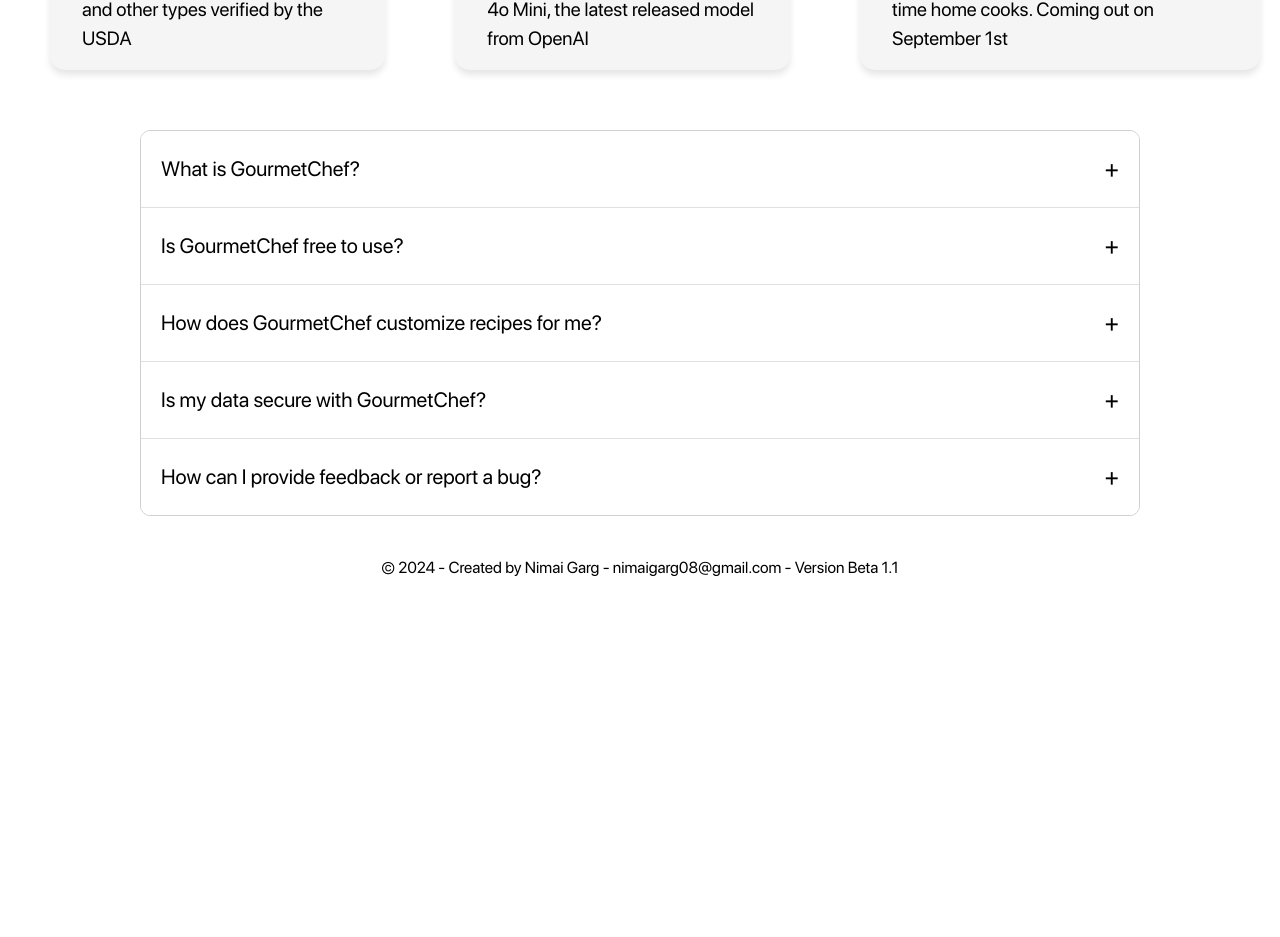
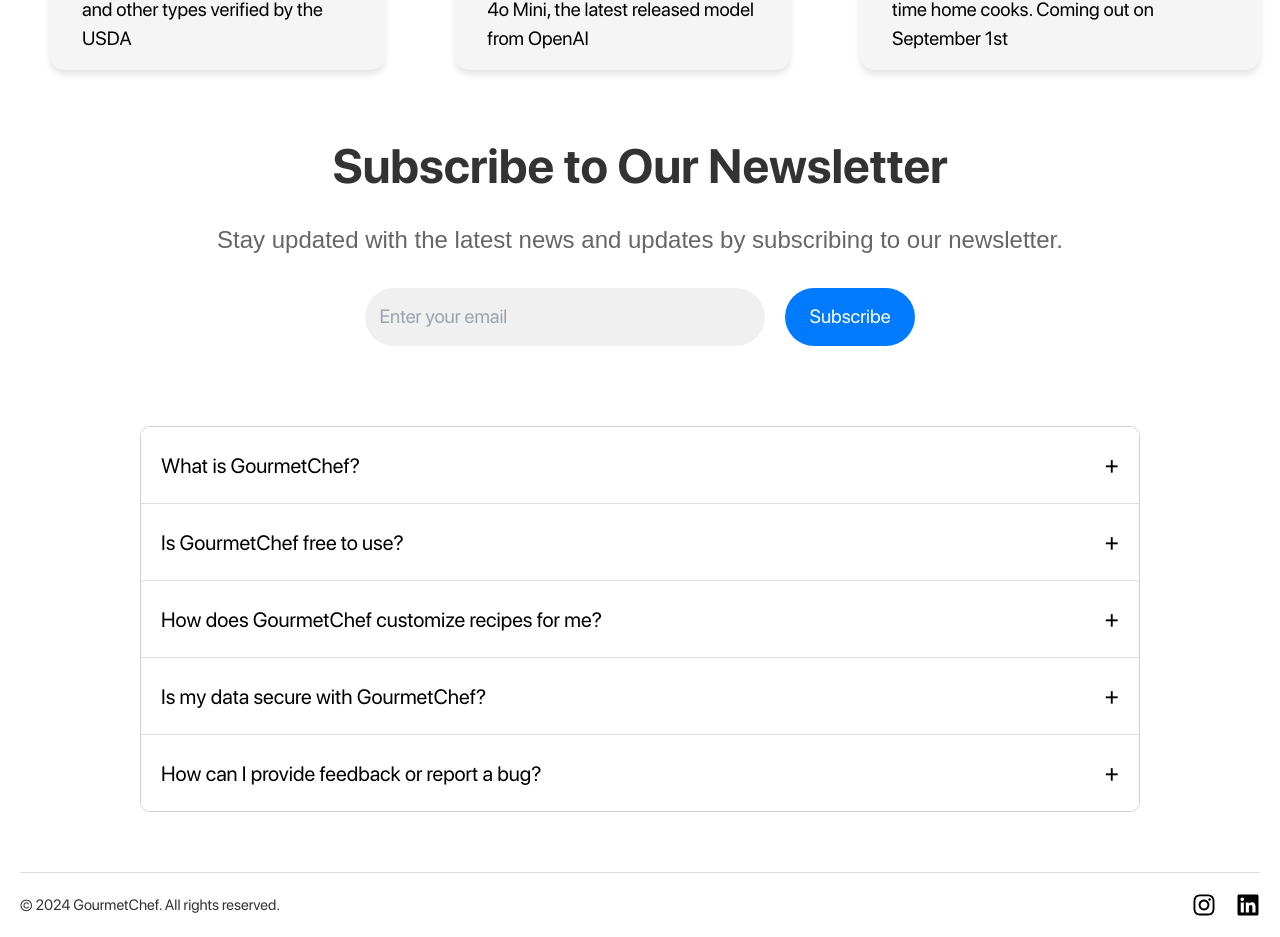
Before and after one commit to nimai-garg/gourmetai, a React (Create React App) app: page / in a window 1280 px wide. Shown: the part 1373-2310 px from the top of the page. Before the commit the page ends 1977 px from the top, so only its background shows below. Built offline with nearby package versions, Linux system fonts and the light colour scheme; no server answers; the HTML template or start-up script is replaced by a standard one; a web font is replaced by a local one.

Commit message:
Mailchimp Part 1

```diff
--- a/package.json
+++ b/package.json
@@ -11,16 +11,19 @@
     "@testing-library/react": "^13.4.0",
     "@testing-library/user-event": "^13.5.0",
     "auth": "^1.0.2",
-    "axios": "^1.7.2",
+    "axios": "^1.7.6",
     "body-parser": "^1.20.2",
     "class-variance-authority": "^0.7.0",
     "clsx": "^2.1.1",
     "cors": "^2.8.5",
+    "dotenv": "^16.4.5",
     "expo": "^51.0.28",
     "express": "^4.19.2",
     "firebase": "^10.12.2",
     "geist": "^1.3.1",
     "lucide-react": "^0.428.0",
+    "mailchimp-api-v3": "^1.15.0",
+    "node-fetch": "^3.3.2",
     "path-browserify": "^1.0.1",
     "react": "^18.3.1",
     "react-dom": "^18.3.1",
--- a/src/views/Landing.jsx
+++ b/src/views/Landing.jsx
@@ -1,5 +1,6 @@
 import React, { useState, useRef } from 'react';
 import styled, { keyframes } from 'styled-components';
+import axios from 'axios';
 import logoImage from '../images/logo.png';
 import mockupImage from '../images/mockup.png';
 import { useNavigate, Link } from 'react-router-dom';
@@ -17,17 +18,17 @@
 import '../fonts/SFPro-UltraLightItalic.OTF';
 import '../fonts/fonts.css';
 import hamburgerIcon from '../images/hamburger-icon.svg'; // Update with the path to your hamburger icon
+import { FaInstagram, FaLinkedin, FaCheck } from 'react-icons/fa';
 
-const fadeInAnimation = keyframes`
-  0% {
-    opacity: 0;
-  }
-  100% {
-    opacity: 1;
-  }
-`;
+// const fadeInAnimation = keyframes`
+//   0% {
+//     opacity: 0;
+//   }
+//   100% {
+//     opacity: 1;
+//   }
+// `;
 
-/* Page Container */
 const PageContainer = styled.div`
   display: flex;
   flex-direction: column;
@@ -36,12 +37,11 @@
   padding: 0;
   margin: 0;
   overflow-x: hidden; /* Prevent horizontal overflow */
-  animation: ${fadeInAnimation} ease 0.6s;
-  animation-iteration-count: 1;
-  animation-fill-mode: forwards;
+  // animation: ease 0.5s;
+  // animation-iteration-count: 1;
+  // animation-fill-mode: forwards;
 `;
 
-/* Header Container with gradient */
 const HeaderContainer = styled.div`
   background: #fff;
   display: flex;
@@ -260,7 +260,7 @@
 const FeatureHeader = styled.h2`
   background: #fff;
   font-size: 3rem;
-  font-family: 'Geist Sans', sans-serif;
+  font-family: 'SFPro-Bold', sans-serif;
   font-weight: 600;
   justify-content: center;
   align-items: center;
@@ -341,20 +341,45 @@
   }
 `;
 
-const Footer = styled.p`
-  justify-content: center;
-  align-items: center;
+const Footer = styled.footer`
+  width: 100%;
+  padding: 20px;
+  box-sizing: border-box;
+`;
+
+const FooterLine = styled.div`
+  width: 100%;
+  height: 1px;
+  background-color: rgba(27, 31, 35, 0.15);
+  margin-bottom: 20px;
+`;
+
+const FooterContent = styled.div`
   display: flex;
-  color: #000;
+  justify-content: space-between;  /* Aligns text left and icons right */
+  align-items: center;  /* Vertically centers content */
+  width: 100%;
+`;
+
+const FooterText = styled.p`
   font-family: 'SFPro-Regular', sans-serif;
+  font-size: 15px;
+  color: #333;
+  margin: 0;
+`;
+
+const SocialMediaIcons = styled.div`
+  display: flex;
+  gap: 20px; /* Space between the icons */
+`;
+
+const IconStyle = styled.a`
+  color: black;
+  font-size: 24px;
+  text-decoration: none;
 
   &:hover {
-    font-family: 'SFPro-Bold', sans-serif;
-    cursor: pointer;
-  }
-
-  @media (max-width: 768px) {
-    font-size: 0.9rem;
+    color: grey;
   }
 `;
 
@@ -499,41 +524,184 @@
   }
 `;
 
-// Define the fade-in animation
-// const fadeIn = keyframes`
-//   0% { opacity: 0; }
-//   100% { opacity: 1; }
-// `;
+const NewsletterContainer = styled.div`
+  display: flex;
+  flex-direction: column;
+  align-items: center;
+  padding: 40px;
+  background-color: #ffffff;
+  border-radius: 10px;
+`;
 
-// const HeaderLine = styled.h1`
-//   animation: ${fadeIn} 5s forwards;
-//   font-family: 'SFPro-Regular', sans-serif;
-// `;
+const NewsletterTitle = styled.h1`
+  font-size: 3rem;
+  color: #333;
+  margin-bottom: 20px;
+  font-family: 'SFPro-Bold', sans-serif;
+`;
+
+const Description = styled.p`
+  font-size: 1.5rem;
+  color: #666;
+  text-align: center;
+  margin-bottom: 30px;
+`;
+
+const Form = styled.form`
+  display: flex;
+  align-items: center;
+`;
+
+const InputField = styled.input`
+  padding: 15px;
+  font-size: 1.2rem;
+  background-color: #f0f0f0;
+  border: none;
+  border-radius: 30px;
+  margin-right: 20px;
+  width: 400px;
+  font-family: 'SFPro-Regular', sans-serif;
+
+  &:focus {
+    outline: none;
+    box-shadow: 0 0 0 3px #007bff; /* Add a consistent blue shadow on focus */
+  }
+`;
+
+const SubmitButton = styled.button`
+  padding: 15px 25px;
+  font-size: 1.2rem;
+  color: #fff;
+  background-color: #007bff;
+  border: none;
+  border-radius: 30px;
+  cursor: pointer;
+  font-family: 'SFPro-Regular', sans-serif;
+
+  &:hover {
+    background-color: #0056b3;
+  }
+`;
+
+const flyIn = keyframes`
+  0% {
+    transform: translateY(-100%);
+    opacity: 0;
+  }
+  100% {
+    transform: translateY(0);
+    opacity: 1;
+  }
+`;
+
+const flyOut = keyframes`
+  0% {
+    transform: translateY(0);
+    opacity: 1;
+  }
+  100% {
+    transform: translateY(-100%);
+    opacity: 0;
+  }
+`;
+
+const AlertBox = styled.div`
+  position: fixed;
+  top: 10px;
+  left: 50%;
+  transform: translateX(-50%);
+  background-color: rgba(210, 245, 210, 0.3);
+  color: white;
+  padding: 15px 30px;
+  border-radius: 5px;
+  box-shadow: 0 2px 10px rgba(0, 0, 0, 0.1);
+  z-index: 1000;
+  display: flex;
+  align-items: center;
+  font-size: 1rem;
+  color: #006400;
+  animation: ${({ animateOut }) => (animateOut ? flyOut : flyIn)} 0.5s ease-out forwards;
+`;
+
+const IconWrapper = styled.div`
+  margin-right: 10px;
+  display: flex;
+  align-items: center;
+  font-size: 24px;
+`;
 
 const Landing = () => {
   const navigate = useNavigate();
+  const [openSections, setOpenSections] = useState([]);
+  const [isOpen, setIsOpen] = useState(false);
+  const toggleMenu = () => setIsOpen(!isOpen);
+  const secondDivRef = useRef(null);
+  const [email, setEmail] = useState('');
+  const [message, setMessage] = useState('');
+  const [showAlert, setShowAlert] = useState(false);
+  const [animateOut, setAnimateOut] = useState(false);
 
   const handleActionButton = () => {
     navigate('/login');
   }
 
-  const secondDivRef = useRef(null);
+  const handleSubmit = async (e) => {
+    e.preventDefault();
+    try {
+        const response = await axios.post('http://localhost:3001/subscribe', { email });
+        setMessage(response.data);
+        setEmail('');
+
+        setShowAlert(true);
+        setAnimateOut(false);
+
+        // Stay visible for 2 seconds, then trigger the fly out
+        setTimeout(() => {
+          setAnimateOut(true);
+        }, 2000); // Wait for 2 seconds before transitioning out
+
+        // Hide after the fly out animation
+        setTimeout(() => {
+          setShowAlert(false);
+        }, 2500); // Total wait time + fly-out duration
+    } catch (error) {
+        setMessage('Subscription failed');
+        setShowAlert(true);
+        setAnimateOut(false);
+
+        // Stay visible for 2 seconds, then trigger the fly out
+        setTimeout(() => {
+          setAnimateOut(true);
+        }, 2000); // Wait for 2 seconds before transitioning out
+
+        // Hide after the fly out animation
+        setTimeout(() => {
+          setShowAlert(false);
+        }, 2500); // Total wait time + fly-out duration
+    }
+  };
+
+  const CustomAlert = ({ message, show }) => {
+    return (
+      <>
+        {show && (
+          <AlertBox>
+            <IconWrapper>
+              {/* <AiOutlineExclamationCircle /> */}
+              <FaCheck />
+            </IconWrapper>
+            {message}
+          </AlertBox>
+        )}
+      </>
+    );
+  };
 
   const handleLearnMore = () => {
     if (secondDivRef.current) {
       secondDivRef.current.scrollIntoView({ behavior: 'smooth' });
     }
   }
-
-  // const handlePricingButton = () => {
-  //   navigate('/pricing');
-  // }
-
-  const handleFooter = () => {
-    window.open('https://linkedin.com/in/nimaigarg', '_blank');
-  }
-
-  const [openSections, setOpenSections] = useState([]);
 
   const toggleAccordion = (index) => {
     if (openSections.includes(index)) {
@@ -551,35 +719,8 @@
     { title: "How can I provide feedback or report a bug?", content: "You can provide feedback or report bugs directly through the app by navigating to the 'Feedback' section. Alternatively, you can email us at nimaigarg08@gmail.com" }
   ];
 
-  const [isOpen, setIsOpen] = useState(false);
-
-  const toggleMenu = () => setIsOpen(!isOpen);
-
-  // const headers = [
-  //   "Personalize your",
-  //   "Calories",
-  //   "Protein",
-  //   "Nutritional Goals",
-  //   "Available Ingredients",
-  //   "Cuisine Preferences",
-  //   "and more!"
-  // ];
-
-  // const [currentHeader, setCurrentHeader] = useState(0);
-
-  // useEffect(() => {
-  //   const interval = setInterval(() => {
-  //     setCurrentHeader(prevHeader => (prevHeader + 1) % headers.length);
-  //   }, 1500); // Switch header every 3 seconds
-
-  //   return () => clearInterval(interval); // Clean up the interval on component unmount
-  // }, [headers.length]);
-
   return (
-
     <PageContainer>
-
-
       <HeaderContainer>
         <Header>
           <Logo src={logoImage} alt="GourmetChef Logo" />
@@ -618,26 +759,12 @@
               <RightCenterTextButton onClick={handleLearnMore}>Learn more</RightCenterTextButton>
           </CenterTextButtonDiv>
 
-          {/* <HeaderLine>
-            {headers[currentHeader]}
-          </HeaderLine> */}
-
           <ImageContainer>
             <MockupImage src={mockupImage} alt="GourmetChef Mockup" />
           </ImageContainer>
 
         </LeftLandingContainer>
       </LandingContainer>
-
-      {/*
-        <RightLandingContainer>
-          <MockupImage src={mockupImage} alt="GourmetChef Mockup" />
-        </RightLandingContainer>
-          <div></div>
-
-      <ScrollDownContainer>
-        <ScrollDownText>Scroll down for more information!</ScrollDownText>
-      </ScrollDownContainer> */}
 
       <FeatureHeader ref={secondDivRef}>Take a look at the features</FeatureHeader>
 
@@ -659,6 +786,27 @@
         <br></br>
       </SecondDiv>
 
+      <NewsletterContainer>
+        <NewsletterTitle>Subscribe to Our Newsletter</NewsletterTitle>
+        <Description>Stay updated with the latest news and updates by subscribing to our newsletter.</Description>
+        <Form onSubmit={handleSubmit}>
+          <InputField
+            type="email"
+            value={email}
+            onChange={(e) => setEmail(e.target.value)}
+            placeholder="Enter your email"
+            required
+          />
+          <SubmitButton type="submit">Subscribe</SubmitButton>
+        </Form>
+        {showAlert && !animateOut && (
+        <CustomAlert
+          message="Subscribed!"
+          show={showAlert}
+        />
+      )}
+    </NewsletterContainer>
+
       <AccordionContainer>
         {data.map((item, index) => (
           <AccordionItem key={index}>
@@ -673,8 +821,23 @@
         ))}
       </AccordionContainer>
 
-      <Footer onClick={handleFooter}>© 2024 - Created by Nimai Garg - nimaigarg08@gmail.com - Version Beta 1.1</Footer>
-      <br></br>
+      <Footer>
+        <FooterLine />
+          <FooterContent>
+            <FooterText>© 2024 GourmetChef. All rights reserved.</FooterText>
+            <SocialMediaIcons>
+
+              <IconStyle href="https://www.instagram.com" target="_blank" rel="noopener noreferrer">
+                <FaInstagram />
+              </IconStyle>
+
+              <IconStyle href="https://www.linkedin.com/company/gourmetchefapp" target="_blank" rel="noopener noreferrer">
+                <FaLinkedin />
+              </IconStyle>
+
+            </SocialMediaIcons>
+          </FooterContent>
+      </Footer>
     </PageContainer>
   )
 }
```
Also changed, not shown: server.js (+34 -19 lines), 1 other file (tests, documents, lock files or other folders).
